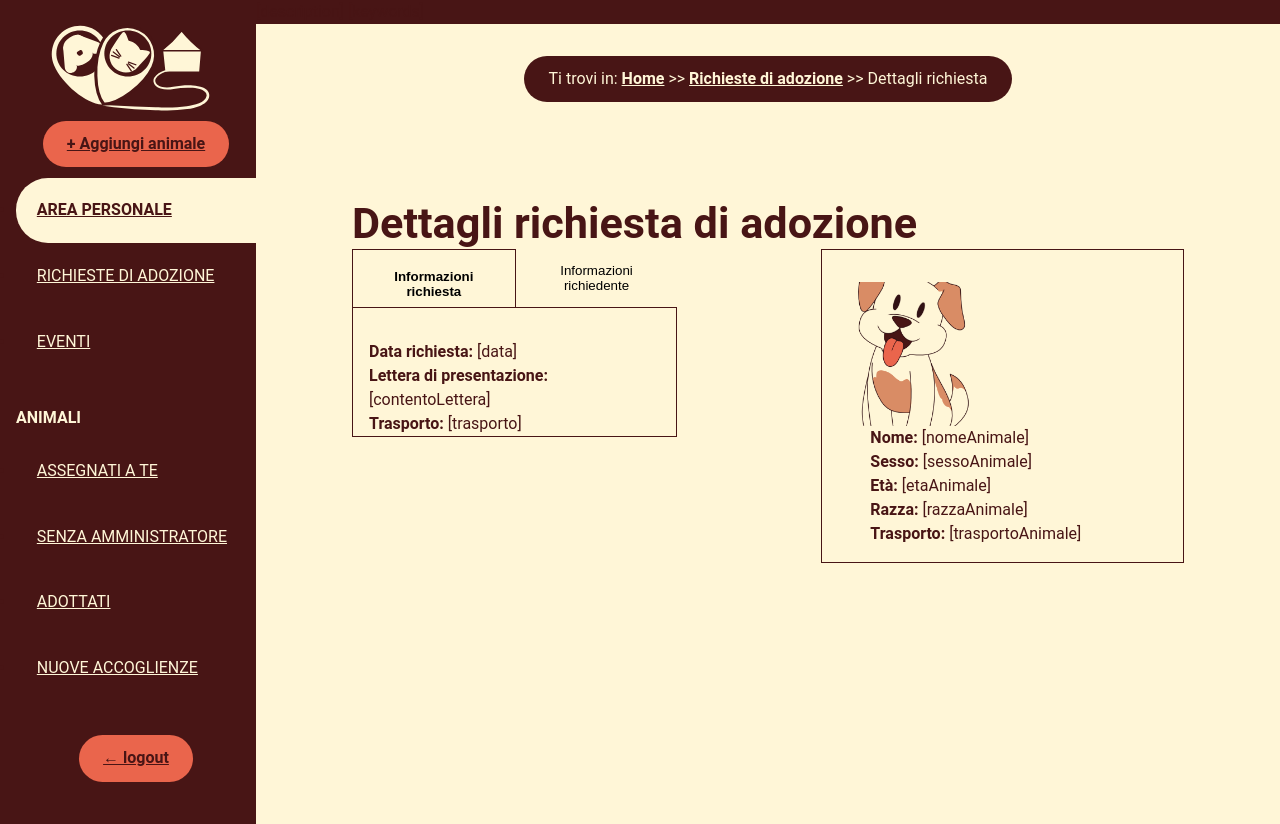
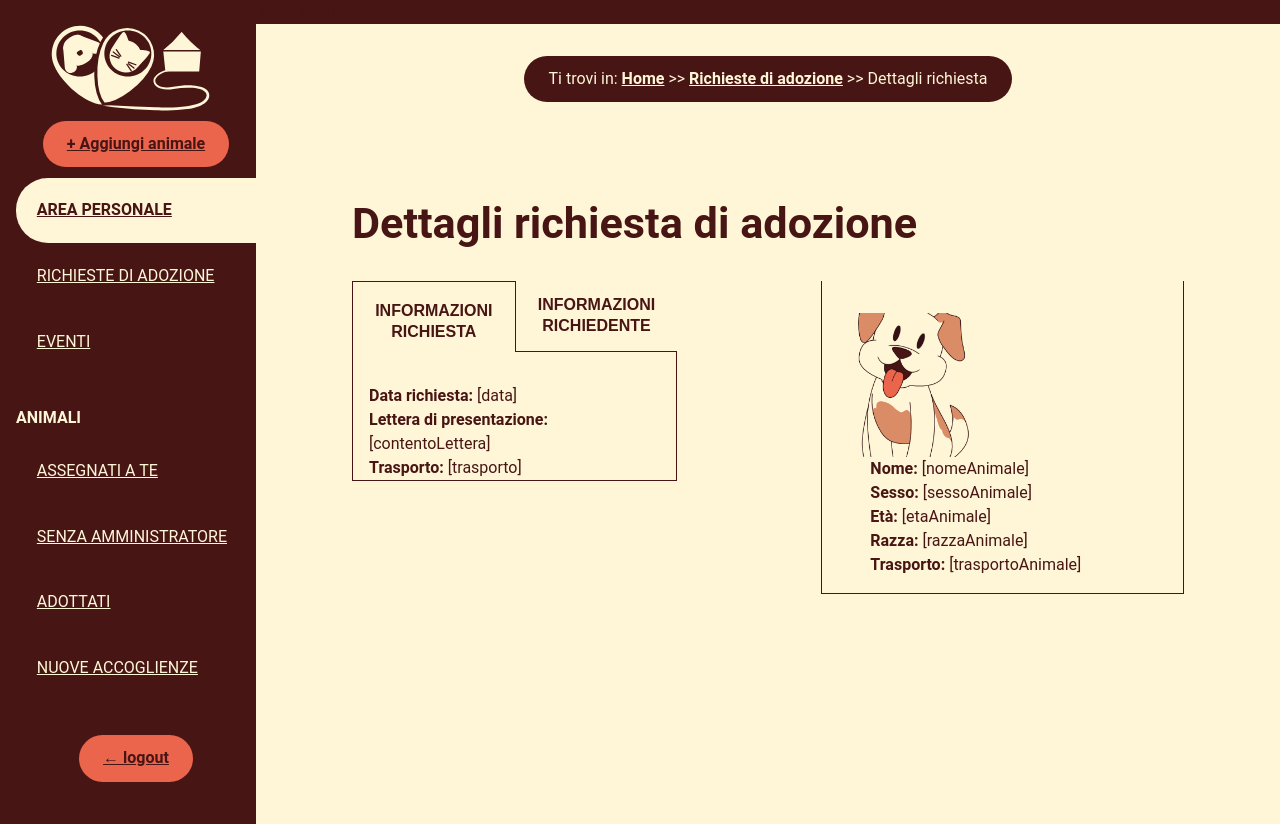
Before and after one commit to AngelaFavaro/PetMatch, a PHP site: page /dettagli-richiesta in a window 1280 px wide. Run offline with PHP 8.4, Linux system fonts and the light colour scheme; some web fonts are replaced.

Commit message:
sistemato problema elemento non evidenziato raggiunto con tab

```diff
--- a/src/css/style.css
+++ b/src/css/style.css
@@ -375,8 +375,6 @@ div#row2 article{
 .tab button {
   background-color: inherit;
   border: none;
-  outline: none;
-  cursor: pointer;
   padding: 14px 16px;
   transition: 0.3s;
   flex: 1;
@@ -387,6 +385,15 @@ div#row2 article{
     font-weight: 600;
     border: 1px solid var(--txtcolor);
     border-bottom: none;
+}
+
+.tab button {
+   border-bottom: 1px solid var(--txtcolor);
+}
+
+button h2{
+    font-size: 1.2em;
+    color: var(--txtcolor);
 }
 
 .tabcontent {
@@ -409,6 +416,7 @@ div#admin-area #details-container article{
     gap: 1em;
     margin: 0em;
     border-radius: 0em;
+    border-top: none;
 }
 
 #details-container {
@@ -416,6 +424,7 @@ div#admin-area #details-container article{
     flex-wrap: wrap;
     gap: 9em;
     align-items: flex-start;
+    margin: 2em 0em;
 }
 
 .tabs-container {
--- a/src/template/main/admin/dettagli-richiesta.html
+++ b/src/template/main/admin/dettagli-richiesta.html
@@ -6,8 +6,8 @@
         <div class="tabs-container">
 
             <div class="tab">
-                <button id="tab-richiesta" class="tablinks active" onclick="openTab(event, 'Richiesta')">Informazioni richiesta</button>
-                <button id="tab-richiedente" class="tablinks" onclick="openTab(event, 'Richiedente')">Informazioni richiedente</button>
+                <button id="tab-richiesta" class="tablinks active" onclick="openTab(event, 'Richiesta')"><h2>INFORMAZIONI RICHIESTA</h2></button>
+                <button id="tab-richiedente" class="tablinks" onclick="openTab(event, 'Richiedente')"><h2>INFORMAZIONI RICHIEDENTE</h2></button>
             </div>
 
             <article id="Richiesta" class="tabcontent" style="display: block;">
```
